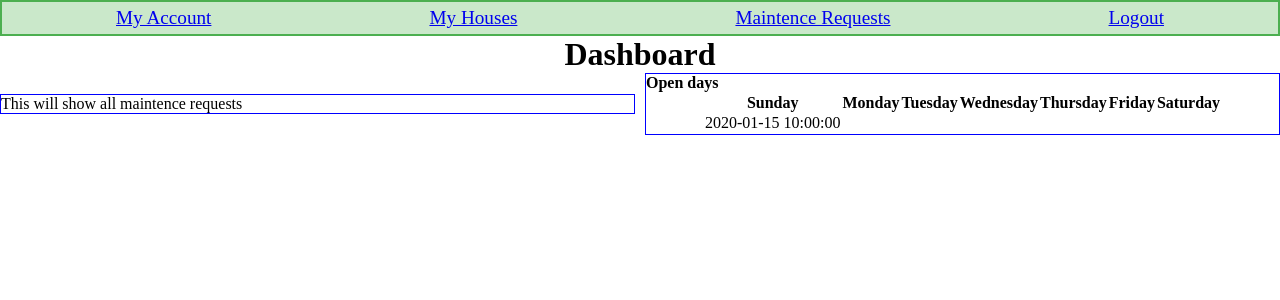
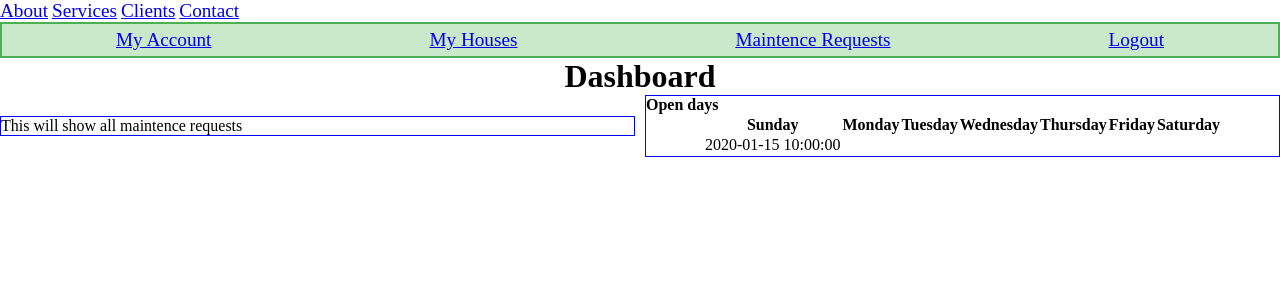
Before and after one commit to MattBourgeois/home_Management, a Flask app: template Flask_app/templates/dashboard.html in a window 1280 px wide. Shown: the top 300 px of the page. Run offline with Flask 3, Linux system fonts and the light colour scheme; the template is opened without the code that fills it: most values are stand-ins (such as "Sample title", 1, 10 or a date in 2020).

Commit message:
adding a sidebar to navagate

```diff
--- a/Flask_app/templates/dashboard.html
+++ b/Flask_app/templates/dashboard.html
@@ -6,7 +6,14 @@
 	<title>Home Page</title>
 	<link rel="stylesheet" type="text/css" href="{{ url_for('static', filename='/css/style.css') }}">
 	<link rel="stylesheet" type="text/css" href="{{ url_for('static', filename='cal_style.css') }}">
+	<link rel="stylesheet" type="text/css" href="{{ url_for('static', filename='css.sidebar.css') }}">
 </head>
+<div class="sidenav">
+	<a href="#">About</a>
+	<a href="#">Services</a>
+	<a href="#">Clients</a>
+	<a href="#">Contact</a>
+</div>
 <body>
 	<nav id="sticky">
 		<a href="/account">My Account</a>
```
